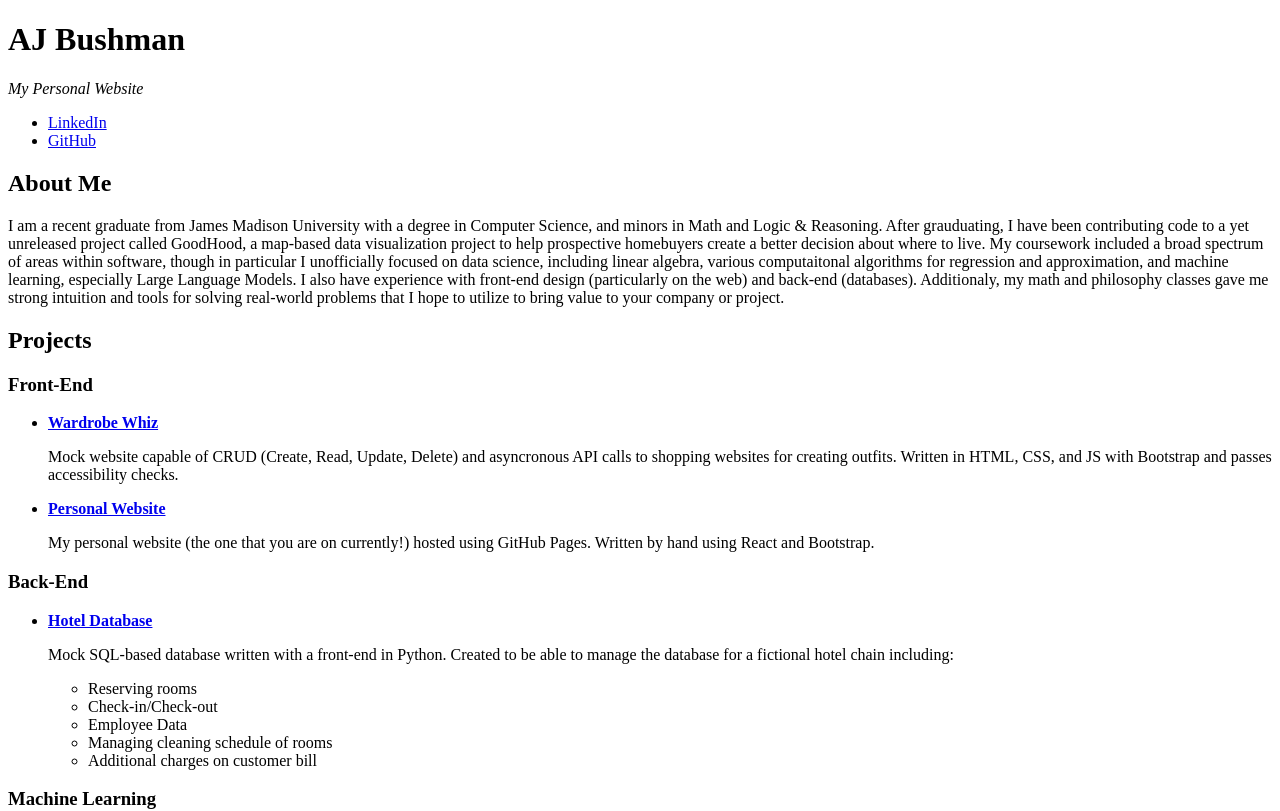
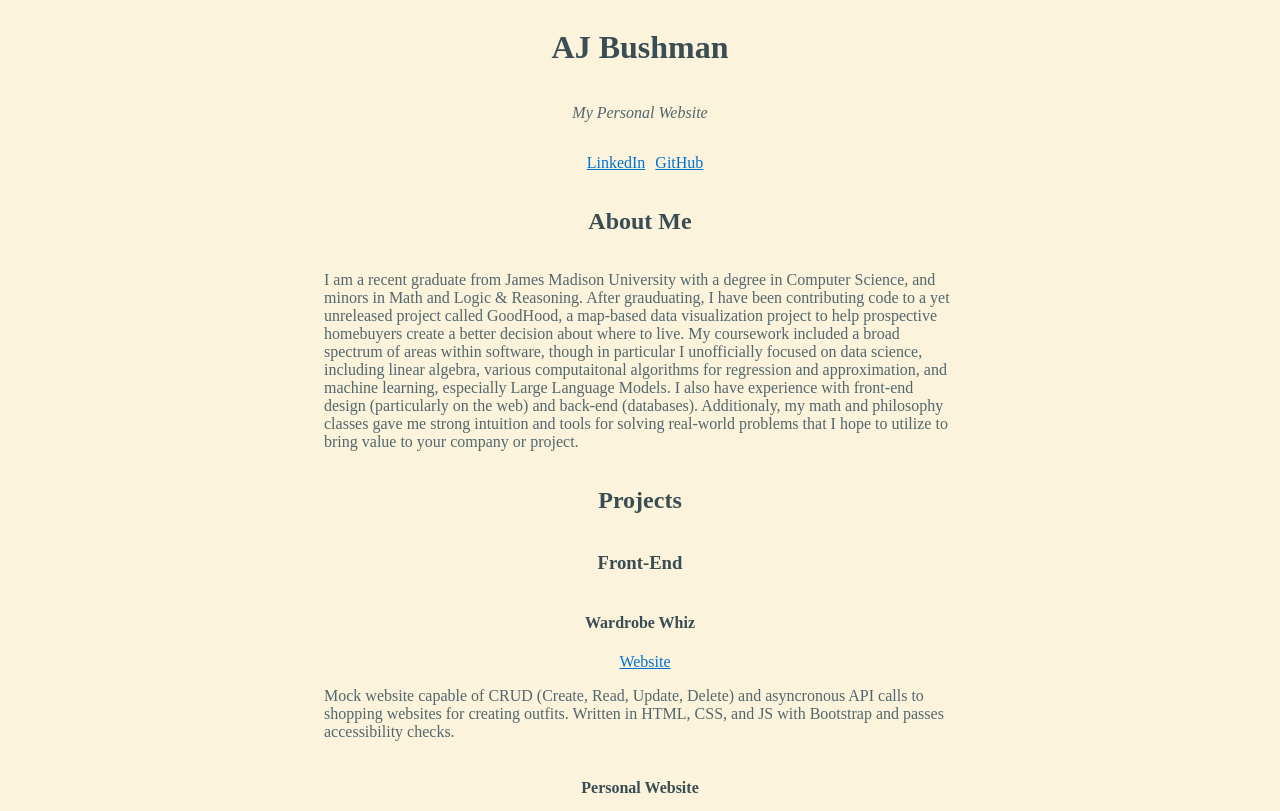
Before and after one commit to meepcode/meepcode.github.io, a React (Vite) app: page / in a window 1280 px wide. Shown: the top 811 px of the page. Built offline with nearby package versions, Linux system fonts and the light colour scheme.

Commit message:
style: Restyle Page to look decent without bootstrap

```diff
--- /dev/null
+++ b/src/components/App.jsx
@@ -0,0 +1,37 @@
+import Projects from './Projects.jsx'
+import LongText from './LongText.jsx'
+
+export default function App() {
+    return (
+        <>
+            <h1>AJ Bushman</h1>
+            <p className='subtitle'><em>My Personal Website</em></p>
+
+            <ul className='horizontal'>
+                <li>
+                    <a href="https://www.linkedin.com/in/ajbushman">LinkedIn</a>
+                </li>
+                <li>
+                    <a href="https://github.com/meepcode">GitHub</a>
+                </li>
+            </ul>
+
+            <h2>About Me</h2>
+            <LongText>
+                I am a recent graduate from James Madison University with a degree in Computer Science, and minors in Math and Logic & Reasoning.
+                After grauduating, I have been contributing code to a yet unreleased project called GoodHood, a map-based data visualization project to help prospective homebuyers create a better decision about where to live.
+                My coursework included a broad spectrum of areas within software, though in particular I unofficially focused on data science,
+                including linear algebra, various computaitonal algorithms for regression and approximation, and machine learning, especially Large Language Models.
+                I also have experience with front-end design (particularly on the web) and back-end (databases).
+                Additionaly, my math and philosophy classes gave me strong intuition and tools for solving real-world problems that I hope to utilize to bring value to your company or project.
+            </LongText>
+
+
+            <h2>Projects</h2>
+            <Projects />
+            <LongText>
+                This page is still a work in progress. Check back soon for more updates.
+            </LongText>
+        </>
+    )
+}
--- /dev/null
+++ b/src/components/LongText.jsx
@@ -0,0 +1,9 @@
+const LongText = ({ children }) => {
+    return (<div className='long-text'>
+        <p>
+            {children}
+        </p>
+    </div>)
+}
+
+export default LongText
--- a/src/projects.jsx
+++ b/src/components/Projects.jsx
@@ -1,34 +1,35 @@
-import { StrictMode } from "react";
-// import { createRoot } from "react-dom/client";
 import { Fragment } from "react";
 
 import projectData from '/assets/json/projects.json';
+import LongText from './LongText.jsx';
 
 function Projects() {
     const visibleCategories = projectData.categories.filter(category =>
         category.visible === true
     );
     const categories = visibleCategories.map(category =>
-        <Fragment key={category.name}>
+        <div key={category.name} className='category'>
             <h3>{category.name}</h3>
-            <ul>
+            <ul className='projects'>
                 {category.projects.filter(project => project.visible !== false).map( project =>
-                    <li>
+                    <li className='categoryItem' key={project.name}>
+                        <h4>{project.name}</h4>
                         {
-                            project.url ? (
-                                <a href={project.url}><strong>{project.name}</strong></a>
-                            ) : (
-                                <strong>{project.name}</strong>
+                            (project.url || project.sourceCode) && (
+                                <ul className='horizontal'>
+                                    { project.url && (<li><a href={project.url}>Website</a></li>) }
+                                    { project.sourceCode && (<li><a href={project.sourceCode}>Source Code</a></li>) }
+                                </ul>
                             )
                         }
                         {
-                            project.description ? (
-                                <p>
-                                    {project.description}
-                                </p>
-                            ) : (<></>)
+                            project.description && (
+                                    <LongText>
+                                        {project.description}
+                                    </LongText>
+                            )
                         }
-                        {
+                        {/* {
                             project.listItems ? (
                                 <ul>
                                     {project.listItems.map(item =>
@@ -36,11 +37,11 @@ function Projects() {
                                     )}
                                 </ul>
                             ) : (<></>)
-                        }
+                        } */}
                     </li>
                 )}
             </ul>
-        </Fragment>
+        </div>
     );
 
     return (
--- a/src/main.jsx
+++ b/src/main.jsx
@@ -1,40 +1,11 @@
 import { StrictMode } from 'react'
 import { createRoot } from 'react-dom/client'
 
-import Projects from './projects.jsx';
+import './styles/index.css'
+import App from './components/App.jsx'
 
 createRoot(document.getElementById('root')).render(
   <StrictMode>
-    <div className="px-4">
-        <h1>AJ Bushman</h1>
-        <p className="d-flex justify-content-center"><em>My Personal Website</em></p>
-
-        <ul>
-            <li>
-                <a href="https://www.linkedin.com/in/ajbushman">LinkedIn</a>
-            </li>
-            <li>
-                <a href="https://github.com/meepcode">GitHub</a>
-            </li>
-        </ul>
-
-        <h2>About Me</h2>
-        <p>
-            I am a recent graduate from James Madison University with a degree in Computer Science, and minors in Math and Logic & Reasoning.
-            After grauduating, I have been contributing code to a yet unreleased project called GoodHood, a map-based data visualization project to help prospective homebuyers create a better decision about where to live.
-            My coursework included a broad spectrum of areas within software, though in particular I unofficially focused on data science,
-            including linear algebra, various computaitonal algorithms for regression and approximation, and machine learning, especially Large Language Models.
-            I also have experience with front-end design (particularly on the web) and back-end (databases).
-            Additionaly, my math and philosophy classes gave me strong intuition and tools for solving real-world problems that I hope to utilize to bring value to your company or project.
-        </p>
-
-
-        <h2>Projects</h2>
-        <Projects />
-        <p>
-            This page is still a work in progress. Check back soon for more updates.
-        </p>
-    </div>
-
+    <App />
   </StrictMode>,
 )
--- a/src/index.css
+++ b/src/styles/index.css
@@ -59,7 +59,15 @@
 body {
     background-color: var(--bg-0);
     color: var(--fg-0);
+}
+
+#root {
     text-align: center;
+    /* display: grid;
+    justify-content: center; */
+    display: flex;
+    flex-direction: column;
+    align-items: center;
 }
 
 h1, h2, h3, h4, h5, h6 {
@@ -70,11 +78,6 @@ h1, h2 {
     text-align: center;
 }
 
-.list-group, .list-group-item {
-    background-color: inherit;
-    color: inherit;
-}
-
 a {
     color: var(--blue)
 }
@@ -83,7 +86,33 @@ a:visited {
     color: var(--br-violet)
 }
 
-p {
-    width: clamp(45ch, 50%, 75ch);
+.long-text {
+    width: clamp(45ch, 50%, 150ch);
     text-align: left;
 }
+
+.horizontal {
+    list-style-type: none;
+    padding-left: 0;
+    margin-left: 0;
+}
+
+.horizontal > li {
+    display: inline;
+    margin-left: 10px;
+}
+
+.categoryItem {
+    list-style-type: none;
+    padding-left: 0;
+    margin-left: 0;
+    display: flex;
+    flex-direction: column;
+    align-items: center;
+}
+
+.projects {
+    list-style-type: none;
+    padding-left: 0;
+    margin-left: 0;
+}
```
